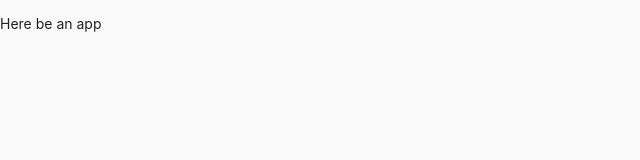
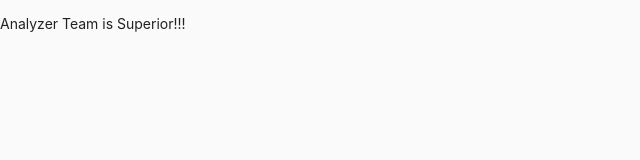
Before and after one commit to ProjectMilou/frontend, a React (Create React App) app: page / in a window 1280 px wide. Shown: the top 160 px of the page, without its empty margins (0-640 px from the left). Built offline with nearby package versions, Linux system fonts and the light colour scheme.

Commit message:
Cahnging out put
Analyzer Team is Superior!!!

```diff
--- a/src/App.tsx
+++ b/src/App.tsx
@@ -36,7 +36,7 @@ function App() {
   return (
     <ThemeProvider theme={theme}>
       <CssBaseline />
-      <p>Here be an app</p>
+      <p>Analyzer Team is Superior!!!</p>
     </ThemeProvider>
   );
 }
```
